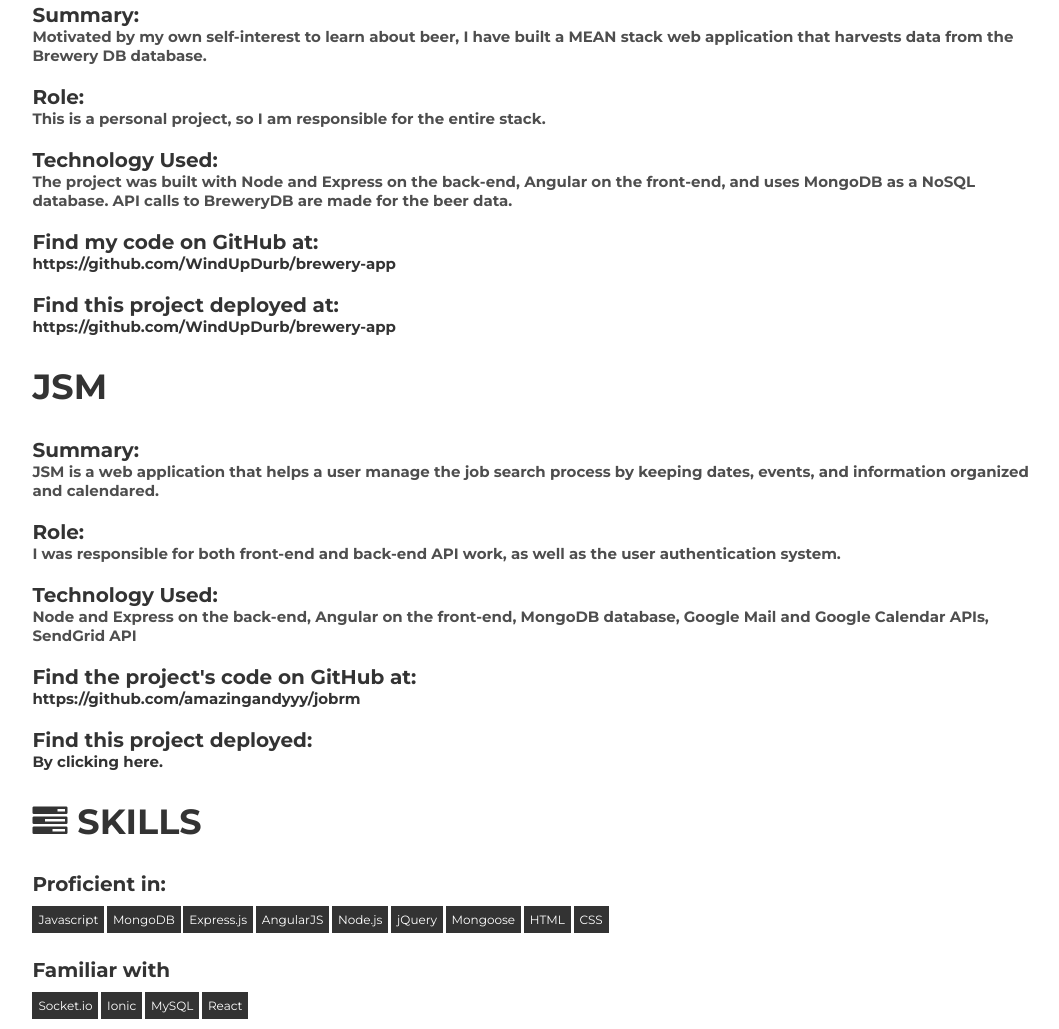
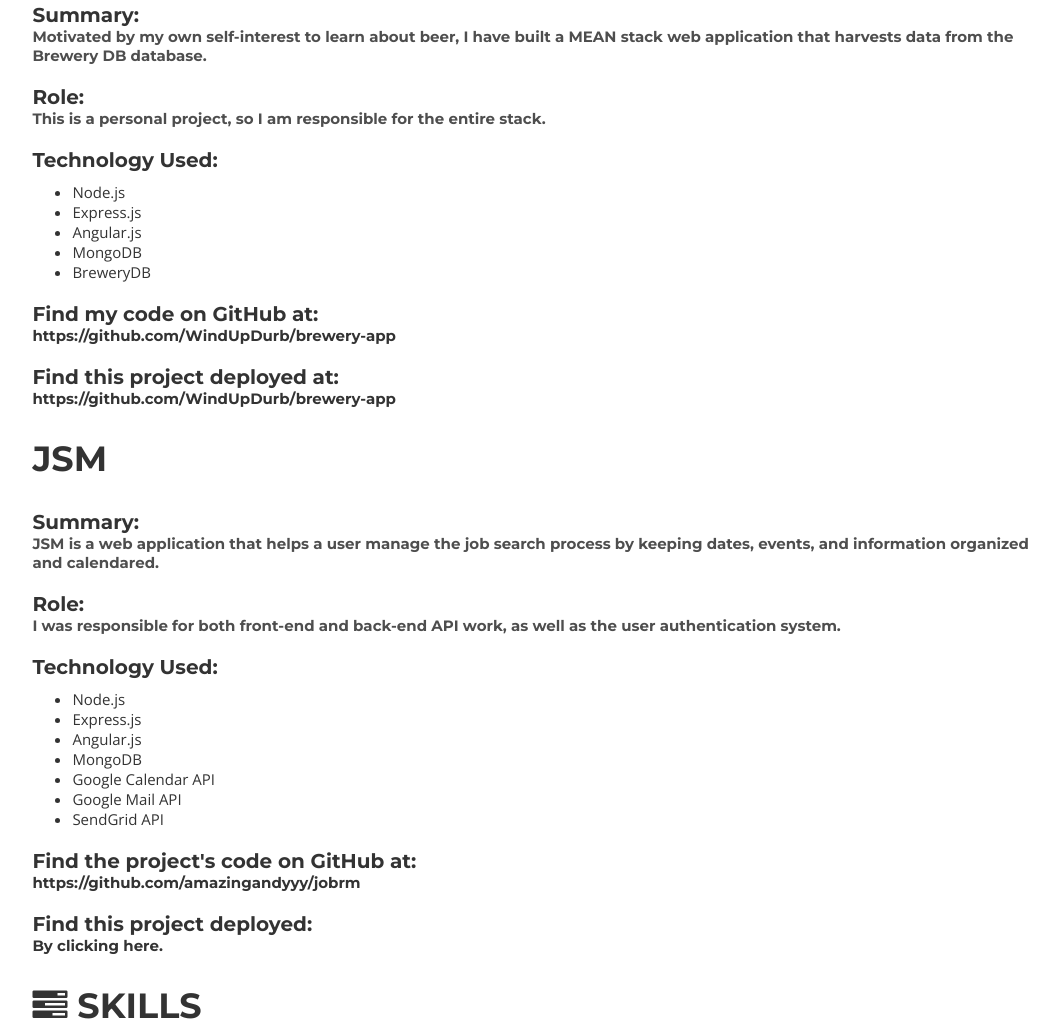
Before and after one commit to WindUpDurb/my-resume, a plain HTML site: page index.html in a window 1280 px wide. Shown: the part 886-1915 px from the top of the page, without its empty margins (102-1161 px from the left). Drawn offline with nearby package versions, Linux system fonts and the light colour scheme.

Commit message:
Revisions

```diff
--- a/index.html
+++ b/index.html
@@ -190,7 +190,13 @@
 			<h3>Role:</h3>
 			<h4>This is a personal project, so I am responsible for the entire stack.</h4>
 			<h3>Technology Used:</h3>
-			<h4>The project was built with Node and Express on the back-end, Angular on the front-end, and uses MongoDB as a NoSQL database. API calls to BreweryDB are made for the beer data.</h4>
+			<ul>
+				<li>Node.js</li>
+				<li>Express.js</li>
+				<li>Angular.js</li>
+				<li>MongoDB</li>
+				<li>BreweryDB</li>
+			</ul>
 			<h3>Find my code on GitHub at:</h3>
 			<h4><a href="https://github.com/WindUpDurb/brewery-app" target="_blank">https://github.com/WindUpDurb/brewery-app</a></h4>
 			<h3>Find this project deployed at: </h3>
@@ -202,7 +208,15 @@
 			<h3>Role:</h3>
 			<h4>I was responsible for both front-end and back-end API work, as well as the user authentication system.</h4>
 			<h3>Technology Used:</h3>
-			<h4>Node and Express on the back-end, Angular on the front-end, MongoDB database, Google Mail and Google Calendar APIs, SendGrid API</h4>
+			<ul>
+				<li>Node.js</li>
+				<li>Express.js</li>
+				<li>Angular.js</li>
+				<li>MongoDB</li>
+				<li>Google Calendar API</li>
+				<li>Google Mail API</li>
+				<li>SendGrid API</li>
+			</ul>
 			<h3>Find the project's code on GitHub at:</h3>
 			<h4><a href="https://github.com/amazingandyyy/jobrm" target="_blank">https://github.com/amazingandyyy/jobrm</a></h4>
 			<h3>Find this project deployed: </h3>
```
